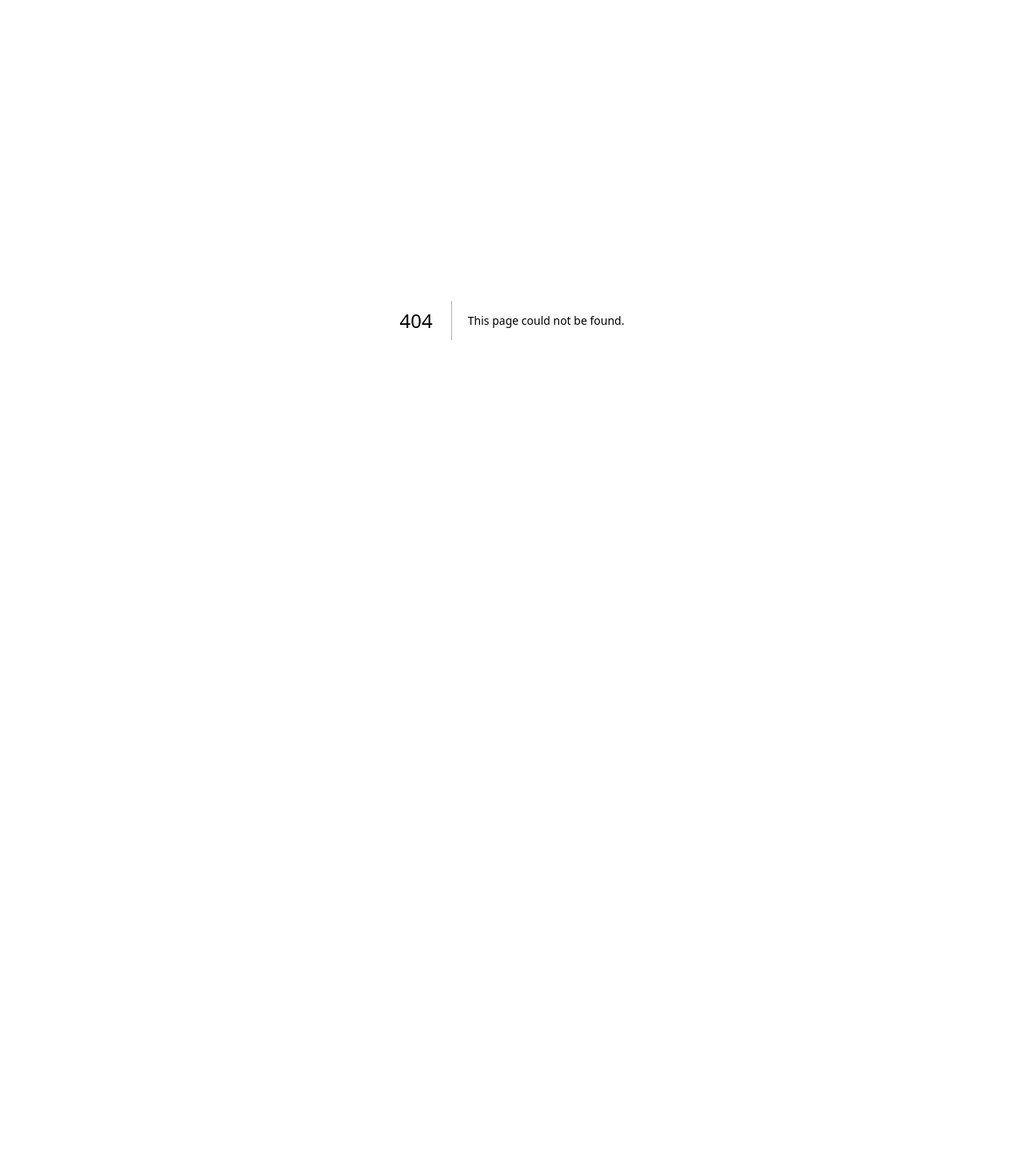
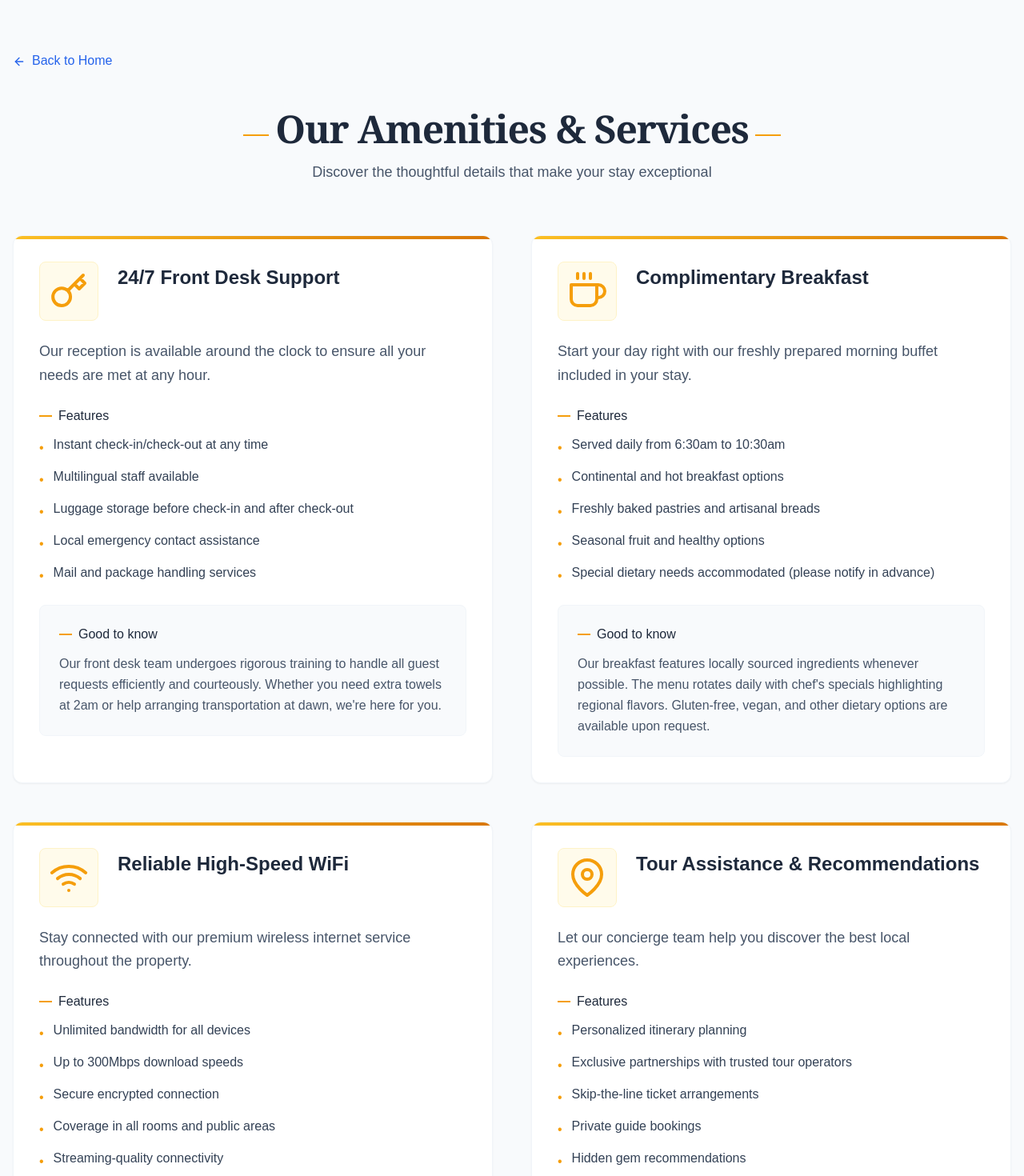
Before and after one commit to zainabzahid711/demo-project, a Next.js app: page /amenities in a window 1280 px wide. Before the commit this address had no page. Shown: the top 1470 px of the page at 80% size. Before the commit the page ends 800 px from the top, so only its background shows below. Built offline with nearby package versions, Linux system fonts and the light colour scheme.

Commit message:
amenities page completed

```diff
--- /dev/null
+++ b/src/app/amenities/page.tsx
@@ -0,0 +1,173 @@
+// app/amenities/page.tsx
+import { FiKey, FiCoffee, FiWifi, FiMapPin, FiArrowLeft } from "react-icons/fi";
+import Link from "next/link";
+import Footer from "@/src/components/footer/footer";
+
+const AMENITY_DETAILS = [
+  {
+    id: "front-desk",
+    title: "24/7 Front Desk Support",
+    description:
+      "Our reception is available around the clock to ensure all your needs are met at any hour.",
+    icon: <FiKey size={48} className="text-amber-500" />,
+    details: [
+      "Instant check-in/check-out at any time",
+      "Multilingual staff available",
+      "Luggage storage before check-in and after check-out",
+      "Local emergency contact assistance",
+      "Mail and package handling services",
+    ],
+    additionalInfo:
+      "Our front desk team undergoes rigorous training to handle all guest requests efficiently and courteously. Whether you need extra towels at 2am or help arranging transportation at dawn, we're here for you.",
+  },
+  {
+    id: "breakfast",
+    title: "Complimentary Breakfast",
+    description:
+      "Start your day right with our freshly prepared morning buffet included in your stay.",
+    icon: <FiCoffee size={48} className="text-amber-500" />,
+    details: [
+      "Served daily from 6:30am to 10:30am",
+      "Continental and hot breakfast options",
+      "Freshly baked pastries and artisanal breads",
+      "Seasonal fruit and healthy options",
+      "Special dietary needs accommodated (please notify in advance)",
+    ],
+    additionalInfo:
+      "Our breakfast features locally sourced ingredients whenever possible. The menu rotates daily with chef's specials highlighting regional flavors. Gluten-free, vegan, and other dietary options are available upon request.",
+  },
+  {
+    id: "wifi",
+    title: "Reliable High-Speed WiFi",
+    description:
+      "Stay connected with our premium wireless internet service throughout the property.",
+    icon: <FiWifi size={48} className="text-amber-500" />,
+    details: [
+      "Unlimited bandwidth for all devices",
+      "Up to 300Mbps download speeds",
+      "Secure encrypted connection",
+      "Coverage in all rooms and public areas",
+      "Streaming-quality connectivity",
+    ],
+    additionalInfo:
+      "Our enterprise-grade network ensures stable connections even during peak usage times. Business travelers can request priority bandwidth for video conferencing needs. Connection details are provided at check-in.",
+  },
+  {
+    id: "tours",
+    title: "Tour Assistance & Recommendations",
+    description:
+      "Let our concierge team help you discover the best local experiences.",
+    icon: <FiMapPin size={48} className="text-amber-500" />,
+    details: [
+      "Personalized itinerary planning",
+      "Exclusive partnerships with trusted tour operators",
+      "Skip-the-line ticket arrangements",
+      "Private guide bookings",
+      "Hidden gem recommendations",
+    ],
+    additionalInfo:
+      "Our staff are local experts who can recommend experiences tailored to your interests. From food tours to adventure activities, we vet all partners to ensure quality and safety. Advance booking recommended for popular tours.",
+  },
+];
+
+export default function AmenitiesPage() {
+  return (
+    <>
+      <div className="min-h-screen bg-slate-50">
+        <div className="container mx-auto px-4 py-16">
+          {/* Enhanced Back Link */}
+          <Link
+            href="/"
+            className="flex items-center text-blue-600 hover:text-blue-800 mb-12 transition-colors duration-200 group"
+          >
+            <FiArrowLeft className="mr-2 transition-transform duration-200 group-hover:-translate-x-1" />
+            <span className="border-b border-transparent group-hover:border-blue-600">
+              Back to Home
+            </span>
+          </Link>
+
+          {/* Refined Header Section */}
+          <div className="text-center mb-16">
+            <div className="inline-block relative">
+              <div className="absolute -left-10 top-1/2 w-8 h-0.5 bg-amber-500 transform -translate-y-1/2"></div>
+              <h1 className="text-4xl md:text-5xl font-serif font-bold text-slate-800 mb-4 tracking-tight">
+                Our Amenities & Services
+              </h1>
+              <div className="absolute -right-10 top-1/2 w-8 h-0.5 bg-amber-500 transform -translate-y-1/2"></div>
+            </div>
+            <p className="text-slate-600 max-w-3xl mx-auto text-lg font-light leading-relaxed">
+              Discover the thoughtful details that make your stay exceptional
+            </p>
+          </div>
+
+          {/* Enhanced Amenities Grid */}
+          <div className="grid md:grid-cols-2 gap-8 lg:gap-12">
+            {AMENITY_DETAILS.map((amenity) => (
+              <div
+                key={amenity.id}
+                className="bg-white rounded-xl shadow-sm overflow-hidden border border-slate-100 hover:shadow-md transition-all duration-300 hover:-translate-y-1 relative group"
+              >
+                {/* Decorative accent bar */}
+                <div className="absolute top-0 left-0 w-full h-1 bg-gradient-to-r from-amber-400 to-amber-600"></div>
+
+                <div className="p-8">
+                  <div className="flex items-start mb-6">
+                    <div className="mr-6 p-3 bg-amber-50 rounded-lg border border-amber-100 group-hover:bg-amber-100/30 transition-colors duration-300">
+                      {amenity.icon}
+                    </div>
+                    <h2 className="text-2xl font-semibold text-slate-800 pt-1">
+                      {amenity.title}
+                    </h2>
+                  </div>
+
+                  <p className="text-slate-600 mb-6 text-lg leading-relaxed">
+                    {amenity.description}
+                  </p>
+
+                  <div className="mb-6">
+                    <h3 className="font-medium text-slate-800 mb-3 flex items-center">
+                      <span className="w-4 h-0.5 bg-amber-500 mr-2"></span>
+                      Features
+                    </h3>
+                    <ul className="space-y-3">
+                      {amenity.details.map((detail, index) => (
+                        <li key={index} className="flex items-start">
+                          <span className="text-amber-500 mr-3 mt-1">•</span>
+                          <span className="text-slate-700">{detail}</span>
+                        </li>
+                      ))}
+                    </ul>
+                  </div>
+
+                  <div className="bg-slate-50 p-6 rounded-lg border border-slate-100">
+                    <h3 className="font-medium text-slate-800 mb-3 flex items-center">
+                      <span className="w-4 h-0.5 bg-amber-500 mr-2"></span>
+                      Good to know
+                    </h3>
+                    <p className="text-slate-600 leading-relaxed">
+                      {amenity.additionalInfo}
+                    </p>
+                  </div>
+                </div>
+              </div>
+            ))}
+          </div>
+
+          {/* Added CTA Section */}
+          <div className="mt-20 text-center">
+            <h3 className="text-xl font-serif text-slate-800 mb-6">
+              Ready to experience our hospitality?
+            </h3>
+            <Link
+              href="/booking"
+              className="inline-block bg-slate-800 hover:bg-slate-900 text-white px-8 py-3 rounded-md font-medium tracking-wide transition-colors duration-200 shadow-md hover:shadow-lg"
+            >
+              Book Your Stay
+            </Link>
+          </div>
+        </div>
+      </div>
+      <Footer />
+    </>
+  );
+}
--- a/src/components/landingPage/amenities.tsx
+++ b/src/components/landingPage/amenities.tsx
@@ -1,5 +1,6 @@
-// components/services/ServicesSection.tsx
+// components/landingPage/amenities
 import { FiKey, FiCoffee, FiWifi, FiMapPin } from "react-icons/fi";
+import Link from "next/link";
 
 const SERVICES = [
   {
@@ -27,7 +28,7 @@ const SERVICES = [
     icon: <FiMapPin size={28} className="text-amber-500" />,
   },
 ];
-export default function ServicesSection() {
+export default function Aminities() {
   return (
     <section className="py-20 bg-slate-50">
       {" "}
@@ -55,9 +56,12 @@ export default function ServicesSection() {
                 {service.title}
               </h3>
               <p className="text-slate-600 mb-5">{service.description}</p>
-              <button className="text-blue-600 hover:text-blue-800 font-medium text-sm hover:underline">
+              <Link
+                href="/amenities"
+                className="text-blue-600 hover:text-blue-800 font-medium text-sm hover:underline"
+              >
                 Learn More →
-              </button>
+              </Link>
             </div>
           ))}
         </div>
```
